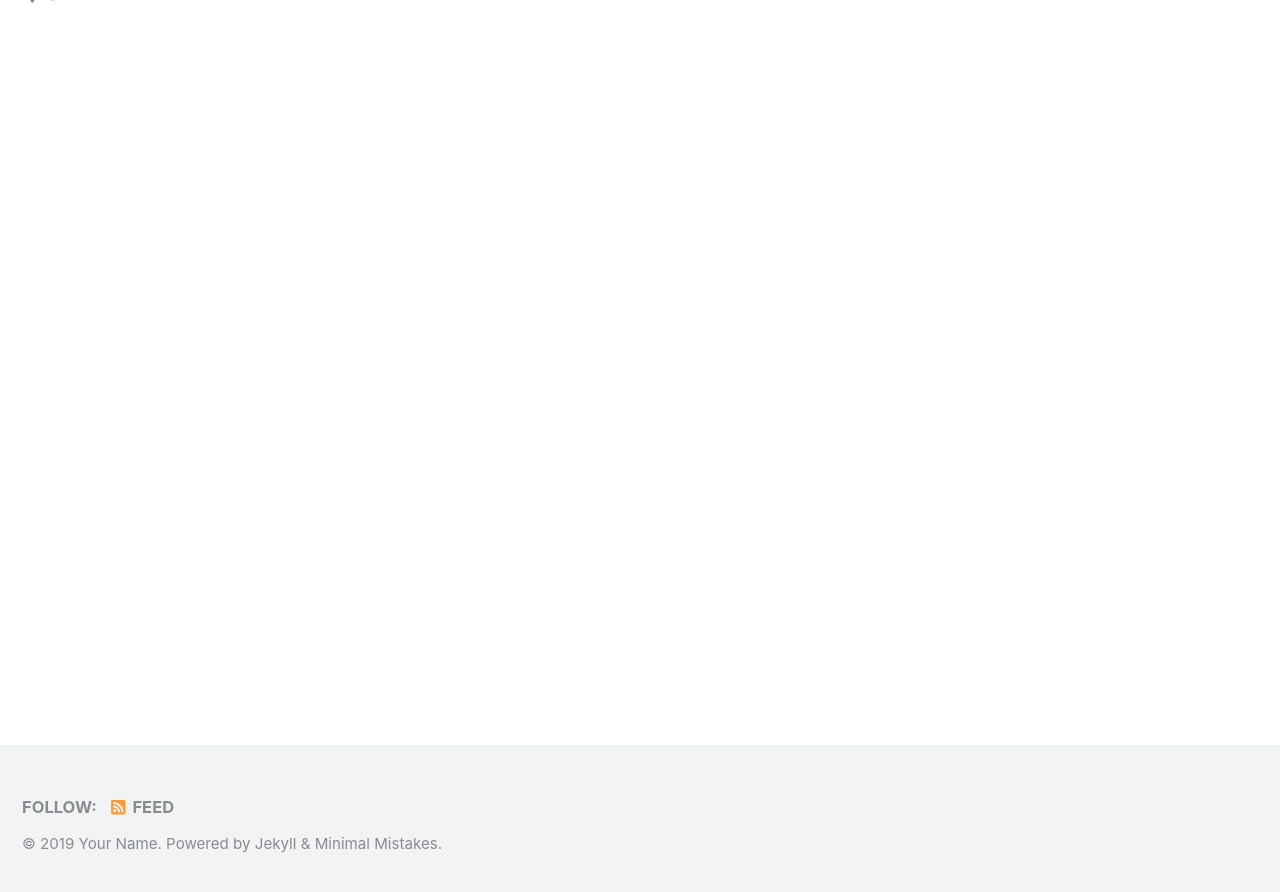
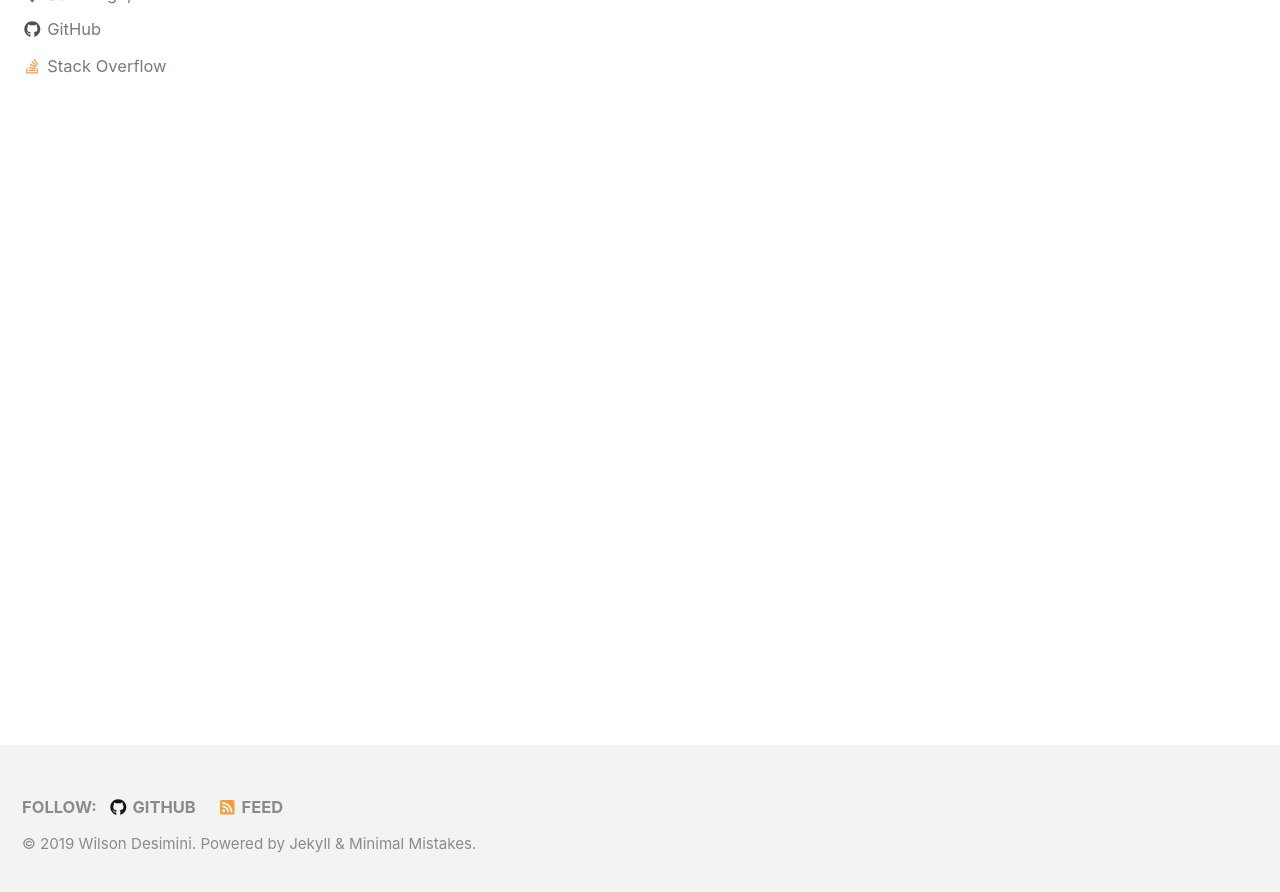
Before and after one commit to wdesimini/wdesimini.github.io, a Jekyll site: the page built from index.html, in a window 1280 px wide and 900 px high, scrolled down 253 px. Shown: the top 892 px of the window. Built offline with Jekyll 4.4.1, drawn with Linux system fonts in a browser that asks for light colours; nearby versions of some CDN libraries; the list of posts is cut into pages by our own code; some of the changed text lies outside the part shown.

Commit message:
second commit

```diff
--- a/_config.yml
+++ b/_config.yml
@@ -16,10 +16,10 @@ minimal_mistakes_skin    : "default" # "air", "aqua", "contrast", "dark", "dirt"
 
 # Site Settings
 locale                   : "en-US"
-title                    : "Site Title"
+title                    : "Wilson Desimini"
 title_separator          : "-"
-name                     : "Your Name"
-description              : "An amazing website."
+name                     : "Wilson Desimini"
+description              : "Portfolio"
 url                      : # the base hostname & protocol for your site e.g. "https://mmistakes.github.io"
 baseurl                  : # the subpath of your site, e.g. "/blog"
 repository               : # GitHub username/repo-name e.g. "mmistakes/minimal-mistakes"
@@ -98,10 +98,10 @@ analytics:
 
 # Site Author
 author:
-  name             : "Your Name"
+  name             : "Wilson Desimini"
   avatar           : # path of avatar image, e.g. "/assets/images/bio-photo.jpg"
-  bio              : "I am an amazing person."
-  location         : "Somewhere"
+  bio              : "Software Development Portfolio"
+  location         : "San Diego, CA"
   email            :
   uri              :
   home             : # null (default), "absolute or relative url to link to author home"
@@ -111,7 +111,7 @@ author:
   flickr           :
   facebook         :
   foursquare       :
-  github           :
+  github           : "wdesimini"
   gitlab           :
   google_plus      :
   keybase          :
@@ -120,7 +120,7 @@ author:
   linkedin         : # "john-doe-12345678" (the last part of your profile url, e.g. https://www.linkedin.com/in/john-doe-12345678)
   pinterest        :
   soundcloud       :
-  stackoverflow    : # "123456/username" (the last part of your profile url, e.g. https://stackoverflow.com/users/123456/username)
+  stackoverflow    : "10582681/wilson-desimini"
   steam            : # "steamId" (the last part of your profile url, e.g. https://steamcommunity.com/id/steamId/)
   tumblr           :
   twitter          :
@@ -267,3 +267,11 @@ defaults:
       comments: # true
       share: true
       related: true
+
+  #_pages
+  - scope:
+      path: ""
+      type: pages
+    values:
+      layout: single
+      author_profile: true
```
